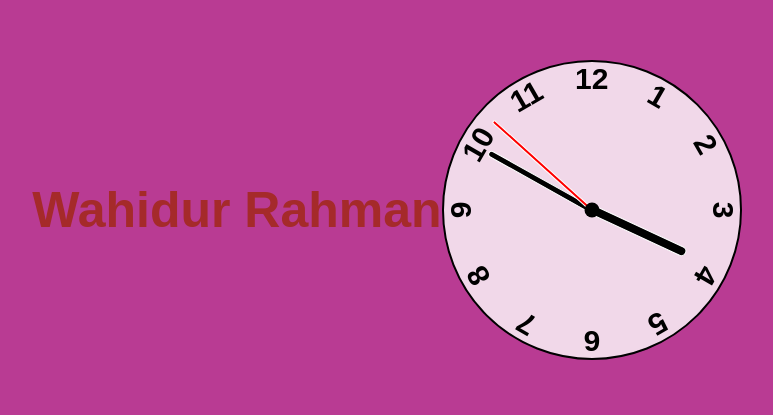
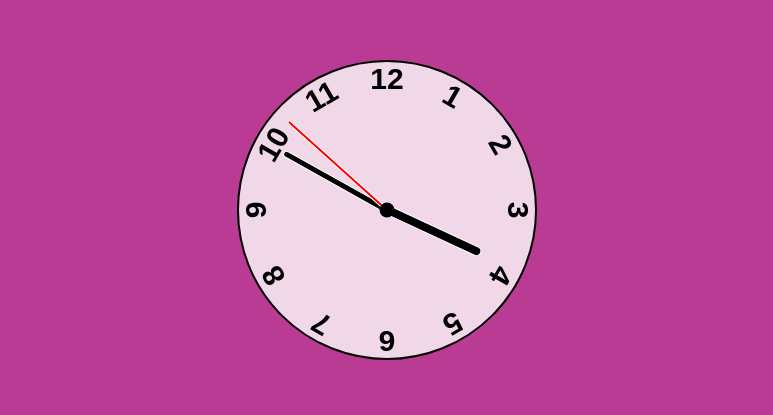
Before and after one commit to wahidurrahman85/clock, a plain HTML site: page index.html in a window 1280 px wide. Shown: the part 198-613 px from the top of the page, without its empty margins (253-1026 px from the left). Drawn offline with Linux system fonts and the light colour scheme.

Commit message:
update for title

```diff
--- a/index.html
+++ b/index.html
@@ -9,7 +9,7 @@
   <script src="script.js" defer></script>
 </head>
 <body>
-    <h1 style="color:brown; font-size: 50px;">Wahidur Rahman</h1>
+
     <div class="clock">
         <div class="hand hour" data-hour-hand></div>
         <div class="hand minute" data-minute-hand></div>
```
